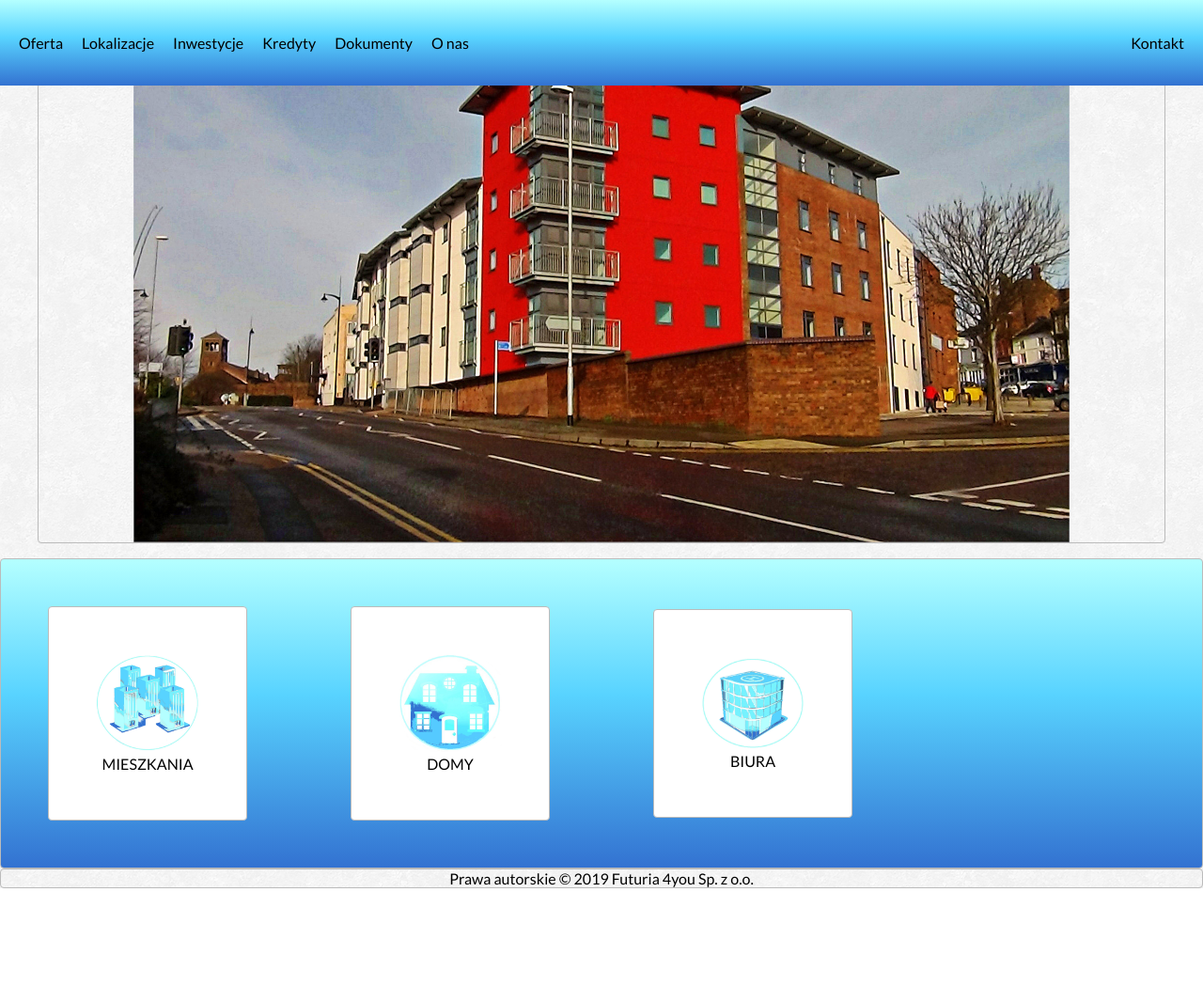
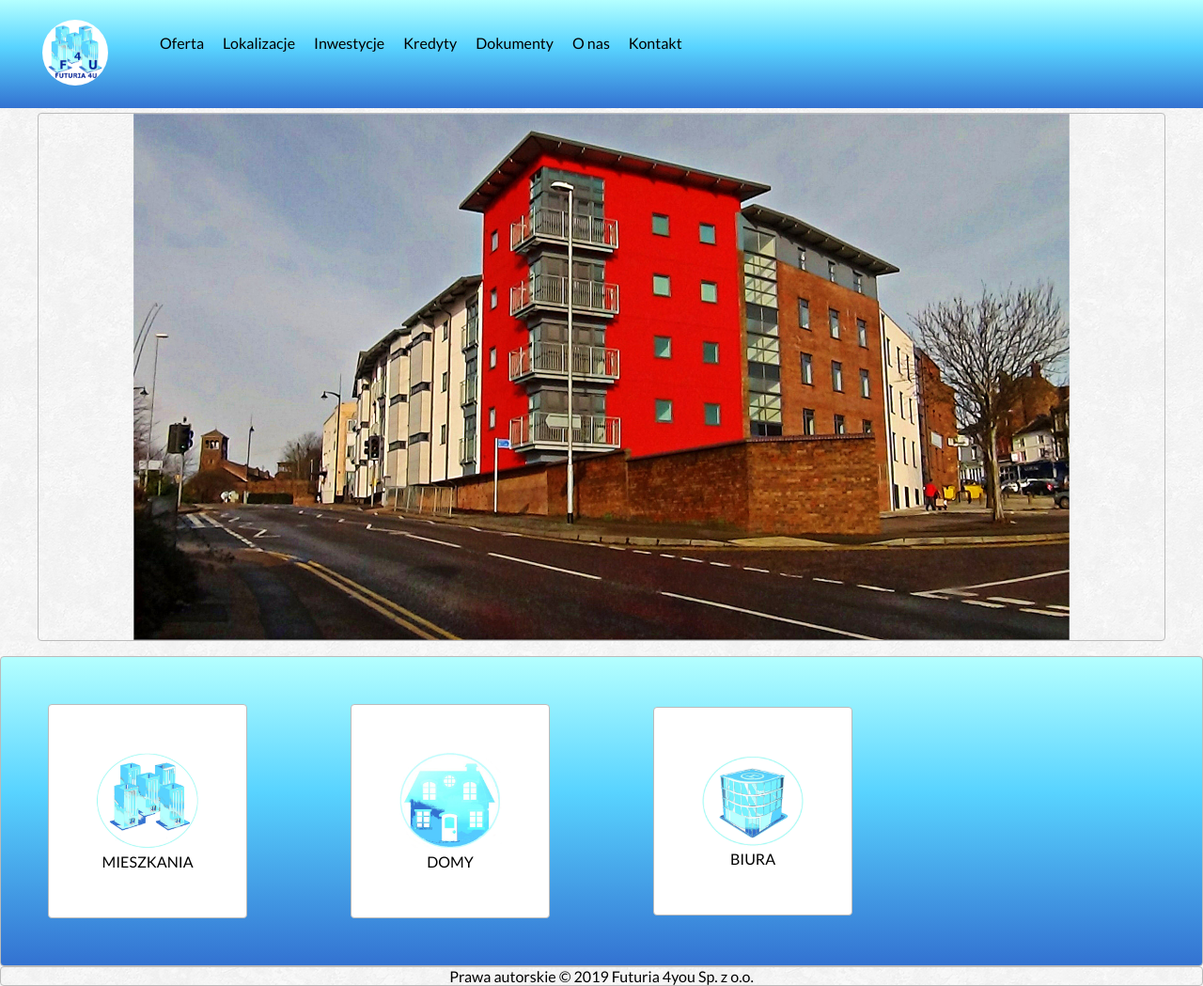
Before and after one commit to ZanetaBor/futuria4u, a plain HTML site: page index.html in a window 1280 px wide. Shown: the whole page at 94% size. Before the commit the page ends 945 px from the top, so only its background shows below. Drawn offline with Linux system fonts and the light colour scheme.

Commit message:
uploading website

```diff
--- a/index.html
+++ b/index.html
@@ -22,7 +22,10 @@
 
 	<header>
 
-		<nav class="sticky blue">
+		<nav class="sticky blue main-nav">
+
+			<figure class="logo"><a href="index.html"><img src="img/building-LOGO.png" alt="logo"></a></figure>
+
 		  	<ul class="main-nav">
 		  		<li><a href="oferta.html ">Oferta</a></li>
 		  		<li><a href="lokalizacja.html">Lokalizacje</a></li>
--- a/style.css
+++ b/style.css
@@ -19,7 +19,6 @@ body {
     width:100%;
     margin:0px;
     padding: 0px;
-
 }
 
 .sticky {
@@ -28,10 +27,18 @@ body {
 	top:0;
 }
 
+.logo img {
+    width: 70px;
+    height: 70px;
+    border-radius: 100px;
+}
+
+
 .main-nav {
 	display:flex;
 	list-style-type:none;
-    padding: 10px;
+    padding: 5px;
+    flex-direction: row;
 }
 
 @media only screen and (max-width: 600px) {
@@ -75,6 +82,7 @@ a{
     align-items: center;
     justify-content: center;
     padding: auto;
+    margin-top: 120px;
  }
 
  .cover_img {
```
Also changed, not shown: img/building-LOGO.png (added), img/building-LOGO2.png (added), img/folder bez nazwy/CHATA1.png (added), img/folder bez nazwy/CHATA2.png (added), img/folder bez nazwy/CHATA3.png (added), img/folder bez nazwy/CHATA4.png (added), img/folder bez nazwy/CHATA5.png (added), img/folder bez nazwy/building-LOGO.png (added), img/folder bez nazwy/building-LOGO2.png (added), 8 other files.
